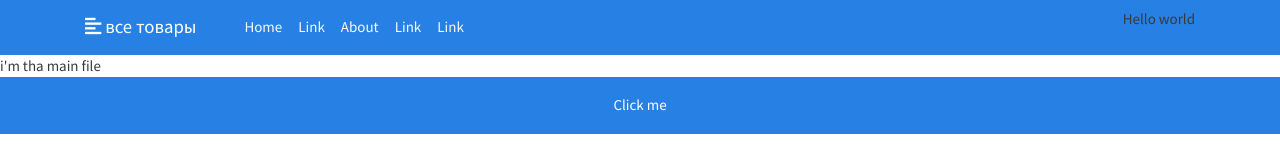
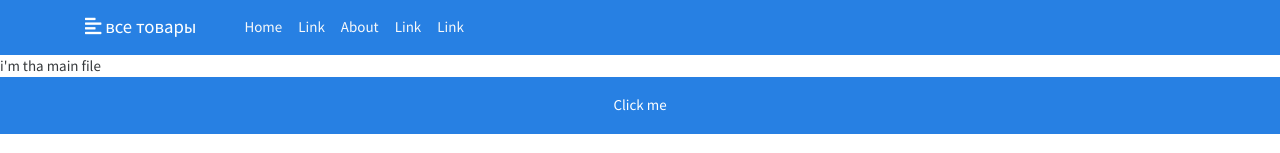
Before and after one commit to Sanjar-Kodirov/UzAmazon, a React (Create React App) app in the folder frontend/: page / in a window 1280 px wide. Shown: the top 153 px of the page. Built offline with nearby package versions, Linux system fonts and the light colour scheme.

Commit message:
My message

```diff
--- a/frontend/src/component/Header.js
+++ b/frontend/src/component/Header.js
@@ -16,7 +16,6 @@ const Header = () => {
                 <Nav.Link className="text-light" href="#link">Link</Nav.Link>
                 </Nav>
             </Navbar.Collapse>
-            <p>Hello world</p>
           </Container>
         </Navbar>
     )
```
